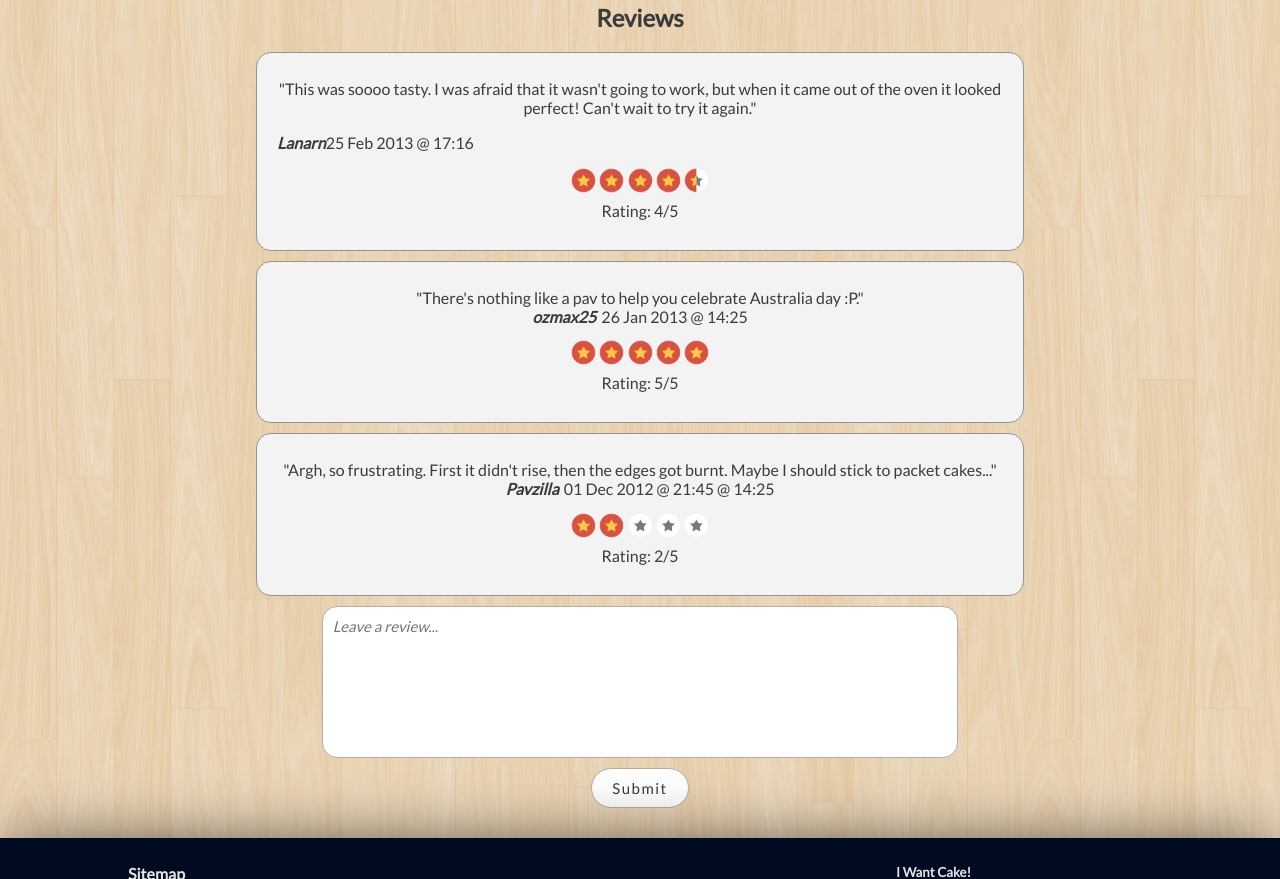
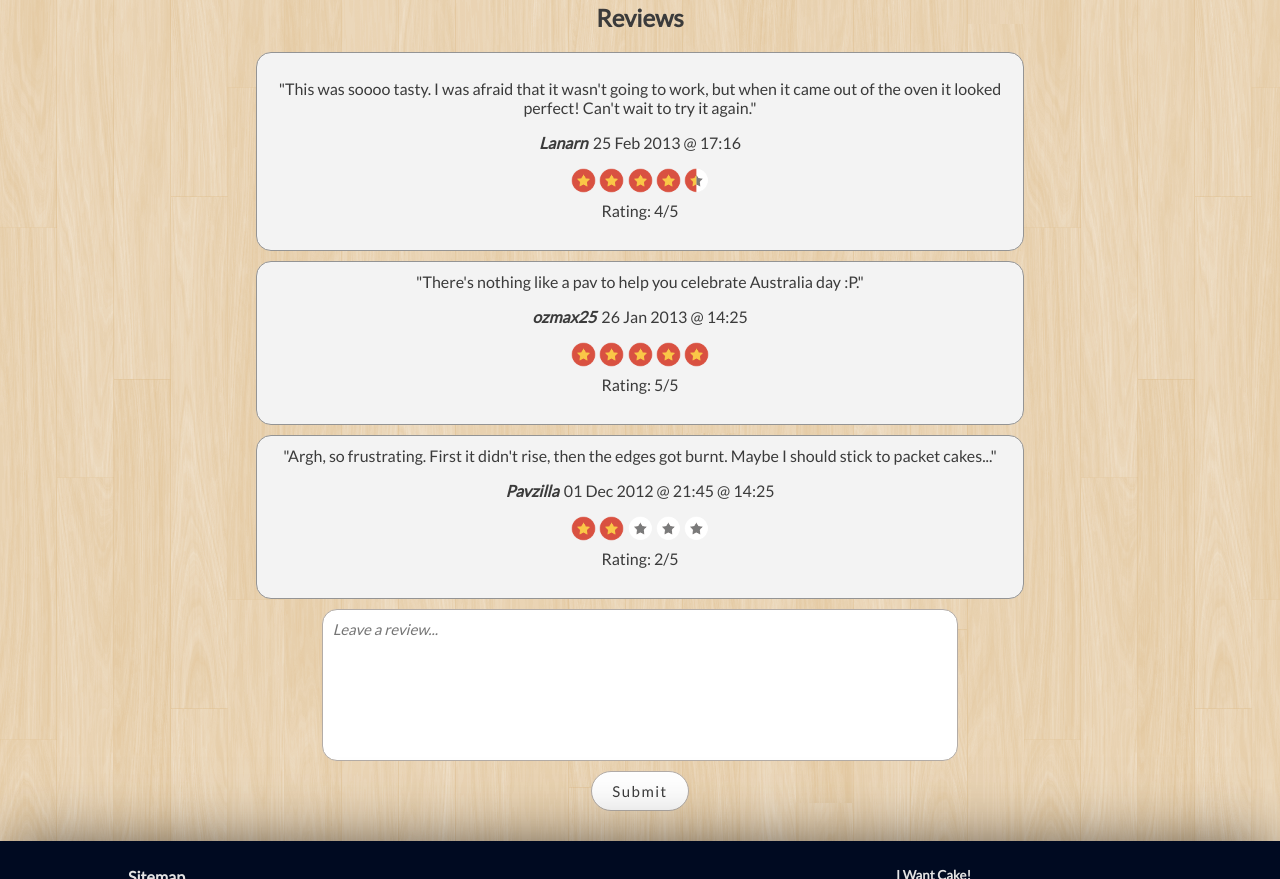
Before and after one commit to TimJones97/DXB203_Web, a plain HTML site: page recipe/index.html in a window 1280 px wide. Shown: the part 1594-2473 px from the top of the page. Drawn offline with Linux system fonts and the light colour scheme.

Commit message:
Small changes

```diff
--- a/files/css/styles.css
+++ b/files/css/styles.css
@@ -101,6 +101,9 @@
 .review > i {
   margin-right: 5px;
 }
+.review {
+  margin-top: 0px;
+}
 /*----Star rating of review---*/
 .rating {
   margin-bottom: 20px;
@@ -158,6 +161,8 @@
   position: relative;
   display: block;
 }
+
+/*Second image underneath the Method*/
 .recipe-image-two {
   width: 550px;
   height: 366px;
@@ -166,8 +171,10 @@
   margin-top: 50px;
   display: block;
 }
+
+/*Top title on Pavlova Recipe and About pages*/
 .recipe-header, .about-header {
-  top: 27vh;
+  top: 28vh;
   width: 100vw;
   line-height: 60vh;
   font-size: 45px;
@@ -184,51 +191,35 @@
 .recipe-difficulty {
   color: #F2682D;
 }
-.review {
-  margin-bottom: 2%;
-}
 
-/*-----------------------------
---------ABOUT PAGE--------
+/*------------------------------
+------------ABOUT PAGE----------
 -------------------------------*/
+
+/*Make two columns for better readability*/
 .right, .left {
   float: left;
   width: 25%;
   padding: 0px 2.5% 0px 2.5%;
   word-wrap: break-word;
 }
+/*Make sure the columns are closer to the center of the screen*/
 .left {
   margin-left: 20%;
 }
 .right {
   margin-right: 20%;
 }
-.about-block {
-  padding-left: 60px;
-  padding-right: 60px;
-}
 
+/*Remove the blue default colouring from the HTML link*/
 .source-link {
-  text-decoration: underline;
   color: #3b3b3b;
 }
 
-body:before {
-  content: " ";
-  display: block;
-  position: fixed;
-  left: 0;
-  top: 0;
-  width: 100%;
-  height: 100%;
-  z-index: auto;
-  background: #ffffff;
-/*-webkit-background-size: cover;
-  -moz-background-size: cover;
-  -o-background-size: cover;
-  background-size: cover;*/
-}
+/*---------General Global Styling-----------*/
 
+/*Make sure the page doesn't allow horizontal scrolling
+ from accidental overflow*/
 html {
     overflow-x: hidden;
 }
@@ -406,7 +397,6 @@ textarea {
 textarea:hover {
   font-style: normal;
 }
-/*<-----------------END FORM--------------->*/
 
 /*---------------------------
 -------------BUTTONS---------
--- a/recipe/index.html
+++ b/recipe/index.html
@@ -74,7 +74,7 @@
 		<div class="review-block">
 			<h2 class="center">Reviews</h2>
 			<div class="review-card">
-				<p class="review center">"This was soooo tasty. I was afraid that it wasn't going to work, but when it came out of the oven it looked perfect! Can't wait to try it again."</p><p><i><b>Lanarn</b></i>25 Feb 2013 @ 17:16</p>
+				<p class="center">"This was soooo tasty. I was afraid that it wasn't going to work, but when it came out of the oven it looked perfect! Can't wait to try it again."</p><p class="review center"><i><b>Lanarn</b></i>25 Feb 2013 @ 17:16</p>
 				<div class="rating center">
 				<!-- Royalty free image retrieved from http://icons.iconarchive.com/icons/fps.hu/free-christmas-flat-circle/512/star-icon.png -->
 					<img src="../files/img/star-icon.png" class="star-rating" alt="One star">
@@ -86,7 +86,7 @@
 				</div>
 			</div>
 			<div class="review-card">
-				<p class="review center">"There's nothing like a pav to help you celebrate Australia day :P."<br><i><b>ozmax25</b></i>26 Jan 2013 @ 14:25</p>
+				<p class="review center">"There's nothing like a pav to help you celebrate Australia day :P."</p><p class="review center"><i><b>ozmax25</b></i>26 Jan 2013 @ 14:25</p>
 				<div class="rating center">
 				<!-- Royalty free image retrieved from http://icons.iconarchive.com/icons/fps.hu/free-christmas-flat-circle/512/star-icon.png -->
 					<img src="../files/img/star-icon.png" class="star-rating" alt="One star">
@@ -98,7 +98,7 @@
 				</div>
 			</div>
 			<div class="review-card">
-				<p class="review center">"Argh, so frustrating. First it didn't rise, then the edges got burnt. Maybe I should stick to packet cakes..."<br><i><b>Pavzilla</b></i>01 Dec 2012 @ 21:45 @ 14:25</p>
+				<p class="review center">"Argh, so frustrating. First it didn't rise, then the edges got burnt. Maybe I should stick to packet cakes..."</p><p class="review center"><i><b>Pavzilla</b></i>01 Dec 2012 @ 21:45 @ 14:25</p>
 				<div class="rating center">
 				<!-- Royalty free image retrieved from http://icons.iconarchive.com/icons/fps.hu/free-christmas-flat-circle/512/star-icon.png -->
 					<img src="../files/img/star-icon.png" class="star-rating" alt="One star">
```
Also changed, not shown: about/index.html (+0 -1 lines).
